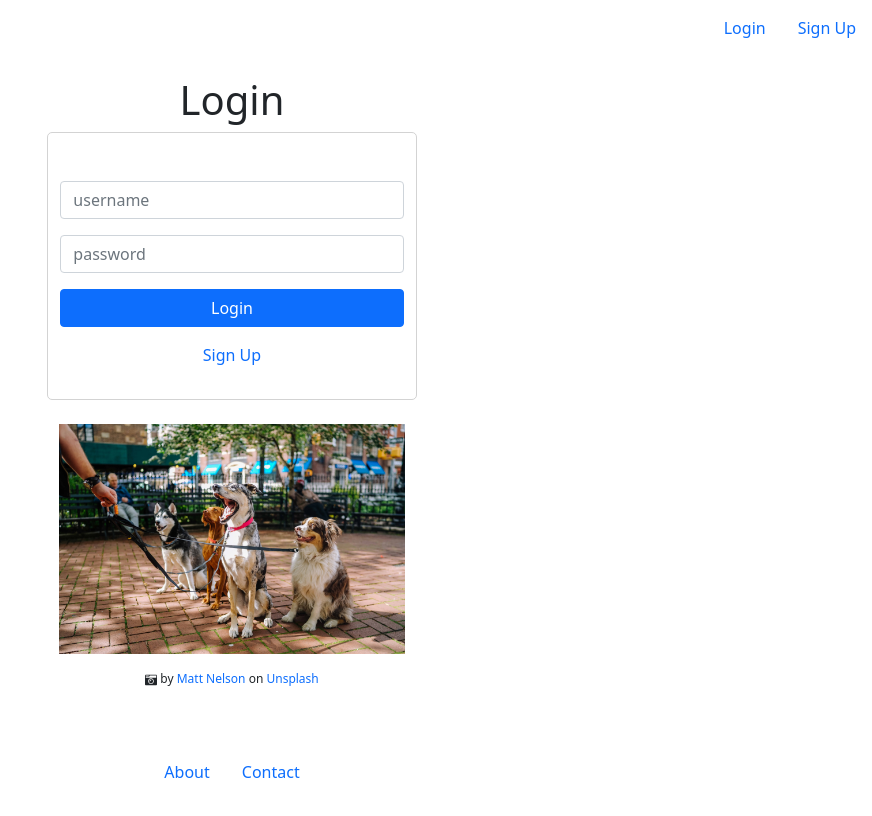
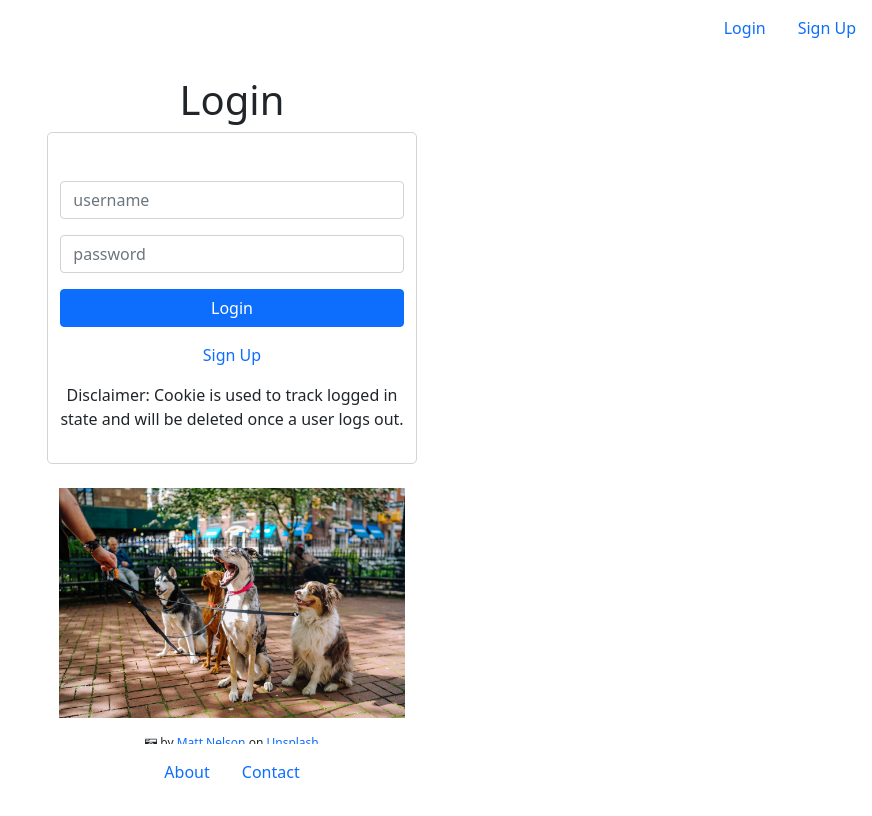
Before and after one commit to jennresado/CS467_Capstone, a React (Create React App) app: page /login in a window 1280 px wide. Shown: the top 816 px of the page, without its empty margins (408-1280 px from the left). Built offline with nearby package versions, Linux system fonts and the light colour scheme.

Commit message:
cookie disclaimer

```diff
--- a/src/components/Login.js
+++ b/src/components/Login.js
@@ -58,6 +58,7 @@ const Login = ({ onLogin }) => {
                                 <button className='btn btn-primary' type='submit'>Login</button>
                             </div>
                             <Link to="/SignUp">Sign Up</Link>
+                            <p className='disclaimer'>Disclaimer: Cookie is used to track logged in state and will be deleted once a user logs out.</p>
                         </form>
                     </div>
                     <div className='row'>
--- a/src/stylesheet.css
+++ b/src/stylesheet.css
@@ -72,6 +72,11 @@ option {
 .loginError {
     color: red;
 }
+
+.disclaimer {
+    margin-top: 1rem;
+    margin-bottom: 0!important;
+}
 .contactPage {
     margin-top: 60px;  /*for the Navigation Bar to not overlap the page content*/
     text-align: center;
```
